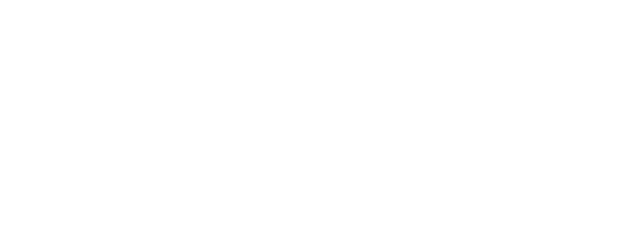
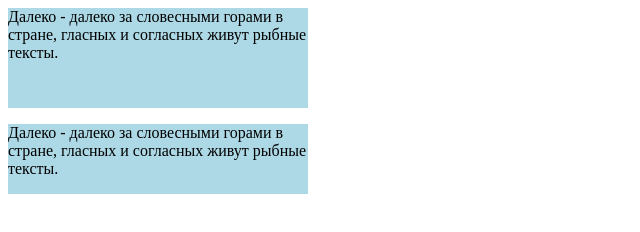
Before and after one commit to E-Viskhan/Learning-JS-Glo-OOP, a plain HTML site: page index.html in a window 1280 px wide. Shown: the whole page, without its empty margins (0-640 px from the left). Drawn offline with Linux system fonts and the light colour scheme.

Commit message:
Выполнено ДЗ 15

```diff
--- a/index.html
+++ b/index.html
@@ -5,7 +5,7 @@
     <meta http-equiv="X-UA-Compatible" content="IE=edge" />
     <meta name="viewport" content="width=device-width, initial-scale=1.0" />
     <title>Document</title>
-    <script src="main.js"></script>
+    <script src="main.js" defer></script>
   </head>
   <body></body>
 </html>
--- a/main.js
+++ b/main.js
@@ -0,0 +1,36 @@
+const DomElement = function (selector, height, width, bg, fontSize) {
+  this.selector = selector;
+  this.height = height;
+  this.width = width;
+  this.bg = bg;
+  this.fontSize = fontSize;
+
+  this.createElement = function createElement() {
+    let elem;
+
+    if (this.selector[0] === '.') {
+      elem = document.createElement('div');
+      elem.classList.add(selector);
+    } else if (this.selector[0] === '#') {
+      elem = document.createElement('p');
+      elem.setAttribute('id', selector);
+    }
+
+    elem.style.cssText = `height: ${height};
+      width: ${width};
+      background-color: ${bg};
+      font-size: ${fontSize}
+    `;
+
+    elem.textContent = 'Далеко - далеко за словесными горами в стране, гласных и согласных живут рыбные тексты.';
+
+    document.body.insertAdjacentElement('beforeend', elem);
+  };
+
+};
+
+const element = new DomElement('.block', '100px', '300px', 'lightblue', '16px');
+const elementTwo = new DomElement('#two', '70px', '300px', 'lightblue', '16px');
+
+element.createElement();
+elementTwo.createElement();
```
